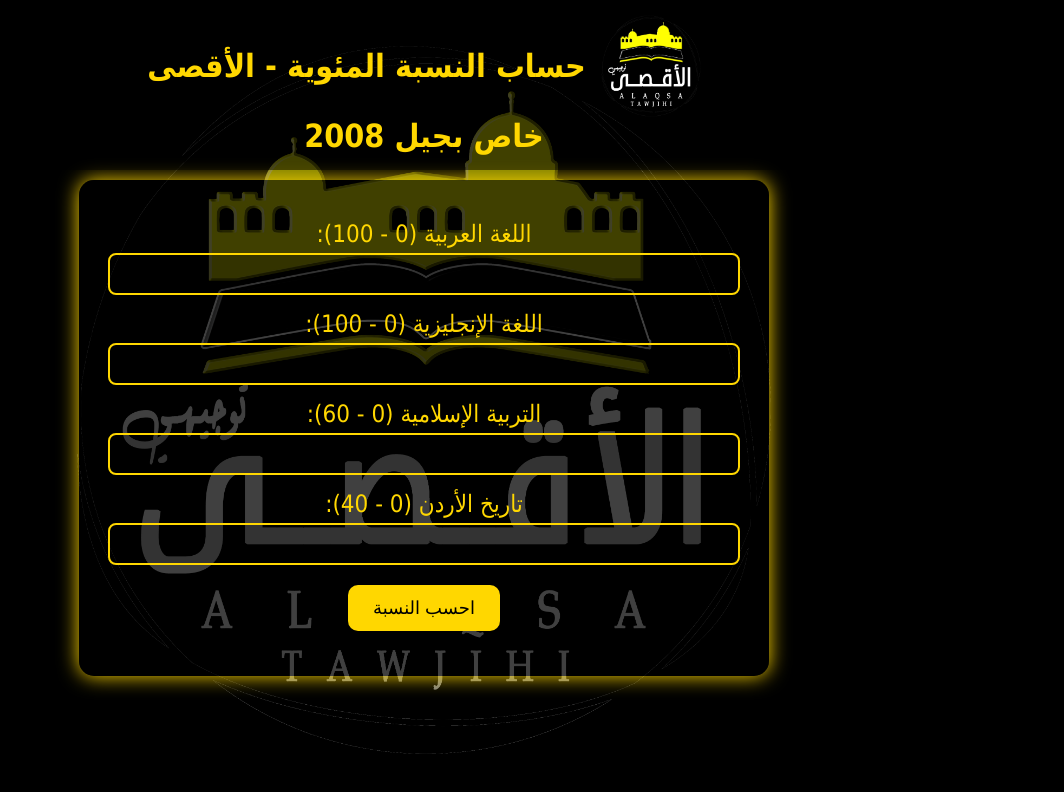
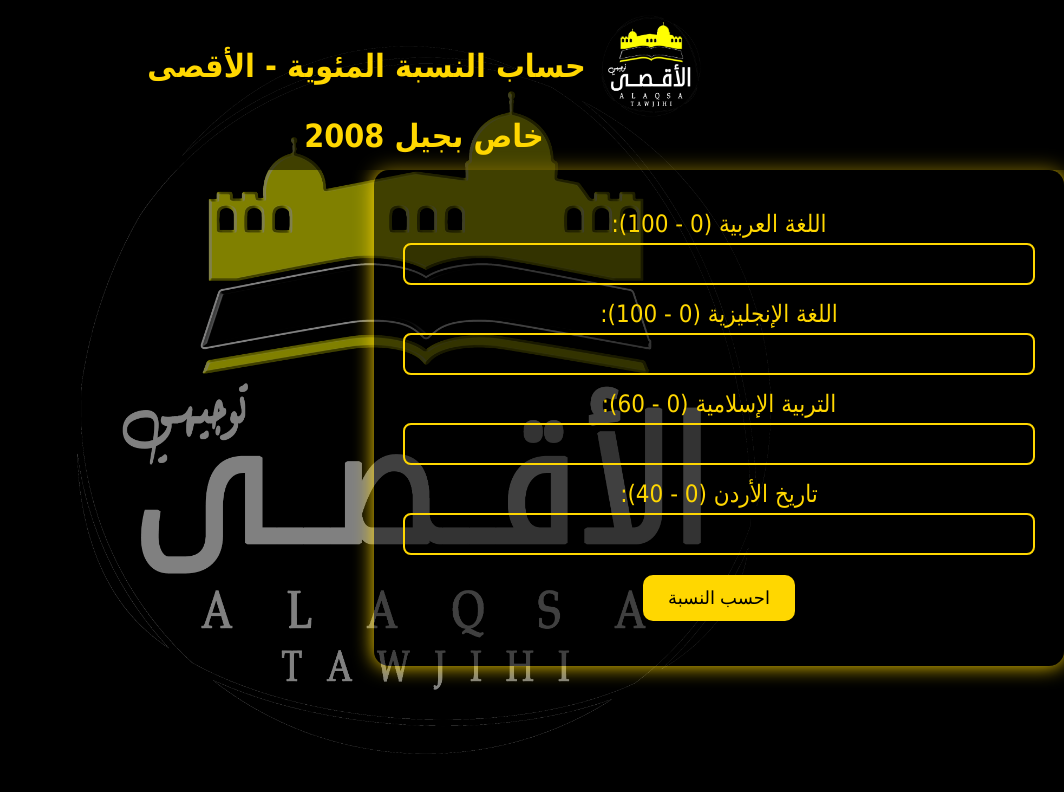
Before and after one commit to AlaqsaLibrary/Mark_2008, a plain HTML site: page index.html in a window 1280 px wide. Shown: the whole page, without its empty margins (216-1280 px from the left). Drawn offline with Linux system fonts and the light colour scheme.

Commit message:
Update style.css

```diff
--- a/style.css
+++ b/style.css
@@ -57,8 +57,9 @@
 
 /* الصندوق */
 .container {
-  margin: 0px auto;
-  margin-top: 10px;
+  /*margin: 0px auto;
+  margin-top: 10px;*/
+  margin: 0px ;
   min-width: 50%;
   max-width: 400px;
   background: rgba(0, 0, 0, 0.5);
```
